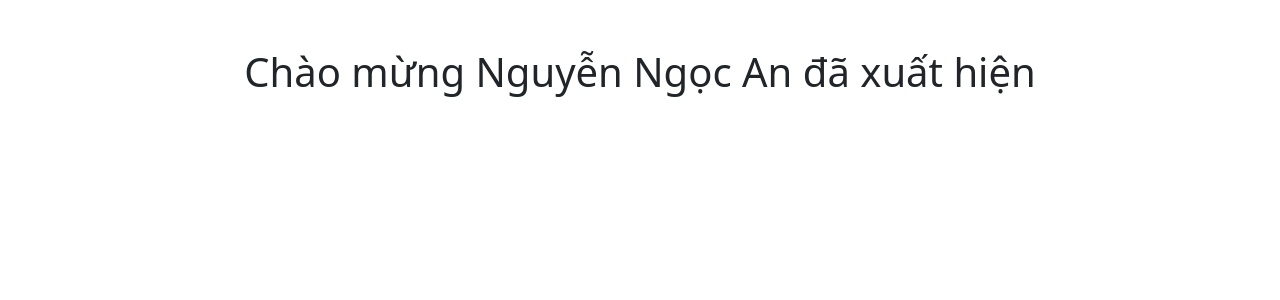
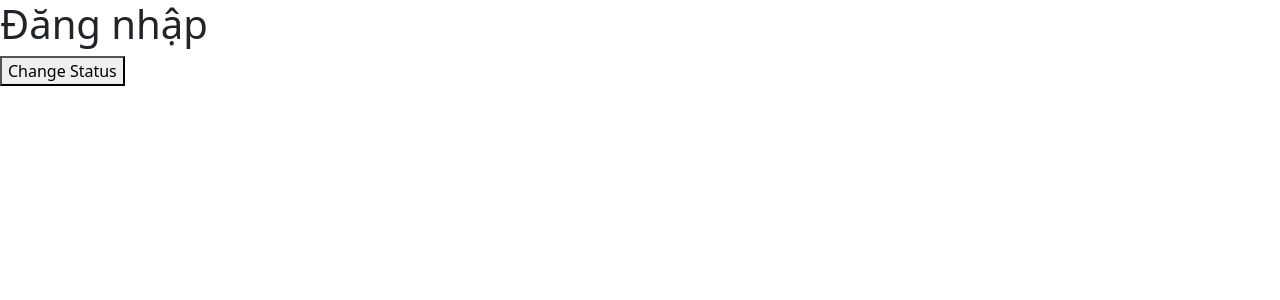
Before and after one commit to antrc2/VueJS-Project, a Vue app in the folder lession1/: page / in a window 1280 px wide. Shown: the top 300 px of the page. Built offline with nearby package versions, Linux system fonts and the light colour scheme.

Commit message:
add alertForm

```diff
--- a/lession1/src/App.vue
+++ b/lession1/src/App.vue
@@ -5,11 +5,13 @@
       <!-- <Bai2Buoi3/> -->
        <!-- <DataBinding/> -->
     <!-- <ConditionalRendering/> -->
-    <IsLogin />
+    <!-- <IsLogin /> -->
+     <AlertForm/>
   </div>
 </template>
 
 <script setup>
+import AlertForm from './components/alertForm.vue';
 import Bai2Buoi3 from './components/Bai2Buoi3.vue';
 import Buoi3 from './components/Buoi3.vue';
 import ConditionalRendering from './components/ConditionalRendering.vue';
--- /dev/null
+++ b/lession1/src/components/alertForm.vue
@@ -0,0 +1,22 @@
+<template>
+    <div>
+        <h1 v-if="isVisible">Đăng nhập</h1>
+        <h1 v-else>Đăng xuất</h1>
+        <button @click="changeStatus">Change Status</button>
+    </div>
+</template>
+
+<script setup>
+import { ref } from 'vue';
+
+
+let isVisible = ref(true)
+
+const changeStatus = () => {
+    isVisible.value = !isVisible.value;
+}
+</script>
+
+<style lang="scss" scoped>
+
+</style>
```
